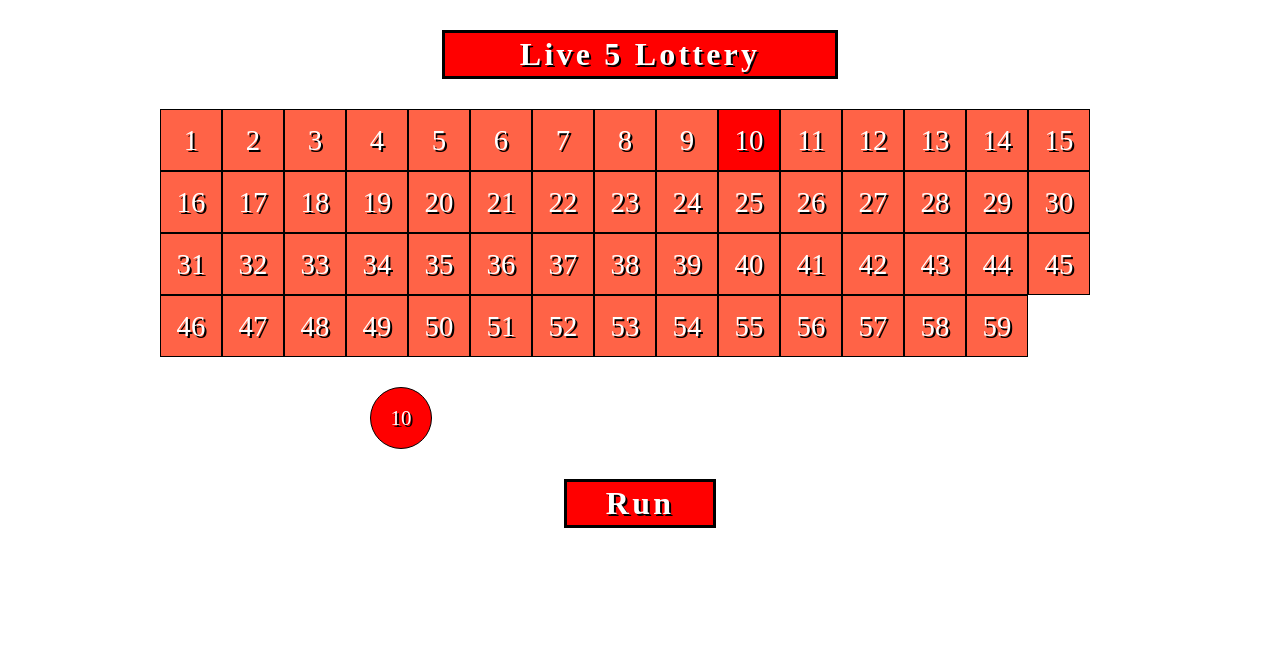
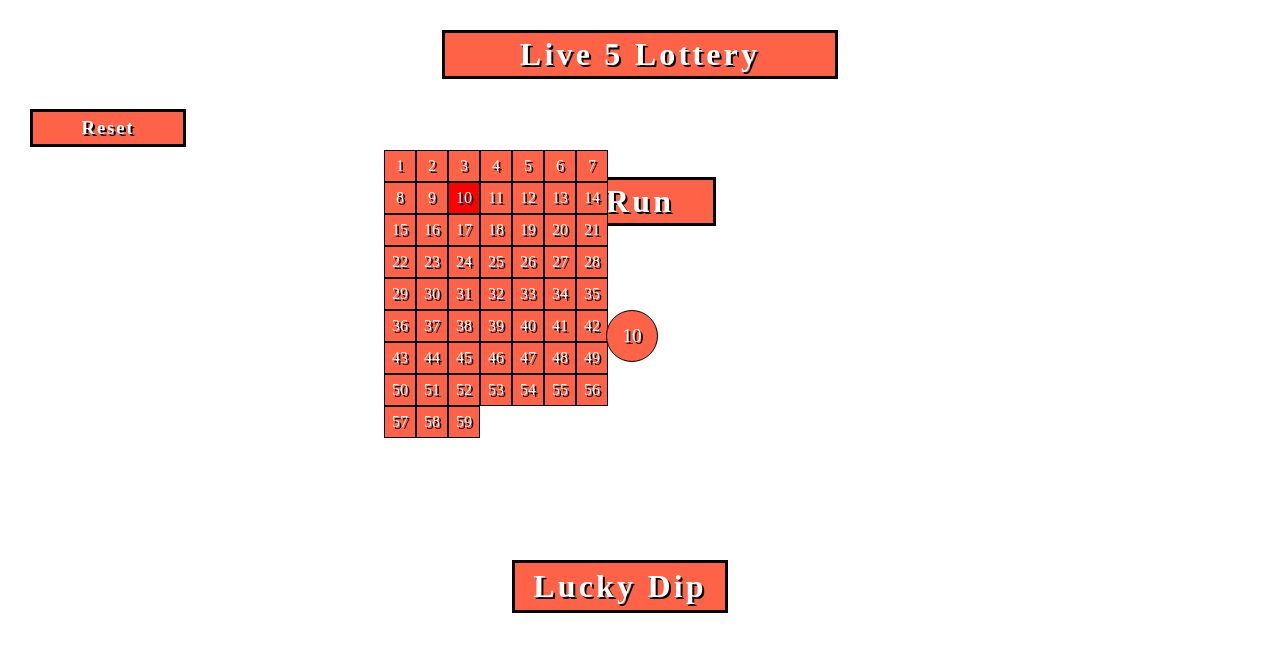
Before and after one commit to Chazalaz/Live5_Lottery, a plain HTML site: page index.html in a window 1280 px wide. Both pictures are taken after a click on the item "10". Drawn offline with Linux system fonts and the light colour scheme.

Commit message:
Added extra buttons

```diff
--- a/css/styles.css
+++ b/css/styles.css
@@ -9,8 +9,10 @@ body{
     text-shadow: 2px 2px 0 black;
 }
 
+/* Header Styles */
+
 header h1{
-    background-color: rgb(255, 0, 0);
+    background-color: tomato;
     border: 3px solid black;
     width: 30%;
     margin: 30px auto;
@@ -19,10 +21,85 @@ header h1{
     letter-spacing: 0.1em;
 }
 
+/* Buttons */
+
+#button_run{
+    background-color: tomato;
+    margin: 30px auto;
+    border: 3px solid black;
+    width: 140px;
+    text-align: center;
+    letter-spacing: 0.1em;
+    padding: 3px;
+    transition: 0.3s;
+}
+
+#button_run:hover{
+    background-color: red;
+    cursor: pointer;
+    transition: 0.3s;
+    transform: scale(1.2);
+}
+
+#reset_page{
+    background-color: tomato;
+    border: 3px solid black;
+    margin: 30px;
+    width: 140px;
+    text-align: center;
+    letter-spacing: 0.1em;
+    padding: 5px;
+    transition: 0.3s;
+}
+
+#reset_page:hover{
+    background-color: red;
+    cursor: pointer;
+    transition: 0.3s;
+    transform: scale(1.2);
+}
+
+#lucky_dip{
+    background-color: tomato;
+    border: 3px solid black;
+    left: 20%;
+    width: 200px;
+    text-align: center;
+    letter-spacing: 0.1em;
+    padding: 5px;
+    transition: 0.3s;
+    position: absolute;
+    left: 40%;
+    top: 70%;
+}
+
+#lucky_dip:hover{
+    background-color: red;
+    cursor: pointer;
+    transition: 0.3s;
+    transform: scale(1.2);
+}
+
+
+/* Containers */
+
 #grid_container{
     /*border: 1px solid white;*/
-    width: calc(60px * 16);
+    width: calc(60px * 4);
     margin: 30px auto;
+    left: 30% auto;
+    position: absolute;
+    left: 30%;
+    top: 15%;
+}
+
+#my_numbers_container{
+    /*border: 1px solid red;*/
+    width: calc(60px * 10);
+    margin: 30px auto;
+    position: absolute;
+    left: 45%;
+    top: 35%;
 }
 
 #generated_numbers_container{
@@ -31,8 +108,10 @@ header h1{
     margin: 30px auto;
 }
 
+/* Container Content */
+
 .generated_numbers{
-    background-color: rgb(255, 255, 72);
+    background-color: rgb(0, 0, 0);
     width: 60px;
     height: 60px;
     line-height: 60px;
@@ -46,18 +125,12 @@ header h1{
     border: 1px solid black;
 }
 
-#my_numbers_container{
-    /*border: 1px solid red;*/
-    width: calc(60px * 10);
-    margin: 30px auto;
-}
-
 .my_numbers{
-    background-color: red;
-    width: 60px;
-    height: 60px;
-    line-height: 60px;
-    font-size: 1.3em;
+    background-color: tomato;
+    width: 50px;
+    height: 50px;
+    line-height: 50px;
+    font-size: 1.2em;
     margin-left: 30px;
     text-align: center;
     list-style-type: none;
@@ -68,10 +141,10 @@ header h1{
 
 .my_grid{
     background-color: tomato;
-    width: 60px;
-    height: 60px;
-    line-height: 60px;
-    font-size: 1.8em;
+    width: 30px;
+    height: 30px;
+    line-height: 30px;
+    font-size: 1em;
     border: 1px solid black;
     text-align: center;
     list-style-type: none;
@@ -82,21 +155,3 @@ header h1{
 .grid_cursor{
     background-color: red;
 }
-
-#button_run{
-    background-color: red;
-    margin: 30px auto;
-    border: 3px solid black;
-    width: 140px;
-    text-align: center;
-    letter-spacing: 0.1em;
-    padding: 3px;
-    transition: 0.3s;
-}
-
-#button_run:hover{
-    background-color: rgb(255, 70, 70);
-    cursor: pointer;
-    transition: 0.3s;
-    transform: scale(1.2);
-}
--- a/index.html
+++ b/index.html
@@ -8,9 +8,11 @@
 </head>
 <body>
     <header><h1>Live 5 Lottery</h1></header>
+    <h3 id="reset_page">Reset</h3>
     <div id="grid_container"></div>
     <div id="my_numbers_container"></div>
     <h1 id="button_run">Run</h1>
+    <h1 id="lucky_dip">Lucky Dip</h1>
     <div id="generated_numbers_container"></div>
     <script src="js/lottery.js"></script>
 </body>
--- a/js/lottery.js
+++ b/js/lottery.js
@@ -8,12 +8,13 @@ const button_run = document.querySelector("#button_run");
         button_run.addEventListener("click", () => {
 
             pick_numbers();
-            // setTimeout(() => {
-            //     alert("Reloading Page")
-            //     location.reload();
-            // }, 1000);
             getMatchingBalls(my_numbers, generated_numbers);
 
+        });
+
+const reset_page = document.querySelector("#reset_page");
+        reset_page.addEventListener("click", () => {
+            location.reload();
         });
 
 const create_the_grid = () => {
@@ -71,7 +72,7 @@ const pick_numbers = () => {
     }
 
     generated_numbers_container.append(generated_numbers);
-    console.log("my numbers : ", my_numbers);
+    console.log("Winning Numbers : ", generated_numbers);
 
 }
 
```
